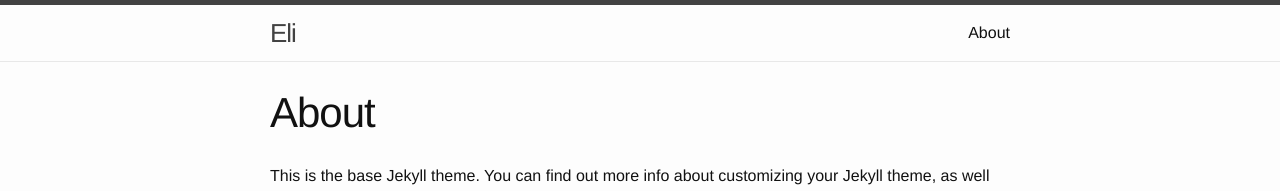
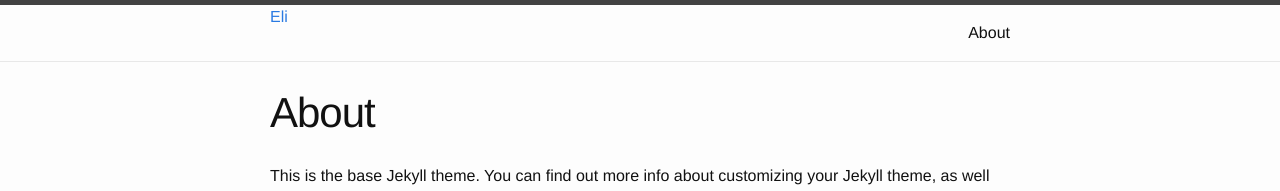
Before and after one commit to Supernaturalist/supernaturalist.github.io, a Jekyll site: the page built from about.md, in a window 1280 px wide. Shown: the top 191 px of the page. Built offline with Jekyll 4.4.1, drawn with Linux system fonts in a browser that asks for light colours.

Commit message:
Update header.html

```diff
--- a/_includes/header.html
+++ b/_includes/header.html
@@ -2,7 +2,7 @@
 
   <div class="wrapper">
 
-    <a class="site-title" href="{{ site.baseurl }}/">Eli</a>
+    <a  href="{{ site.baseurl }}/">Eli</a>
 
     <nav class="site-nav">
       <a href="#" class="menu-icon">
```
